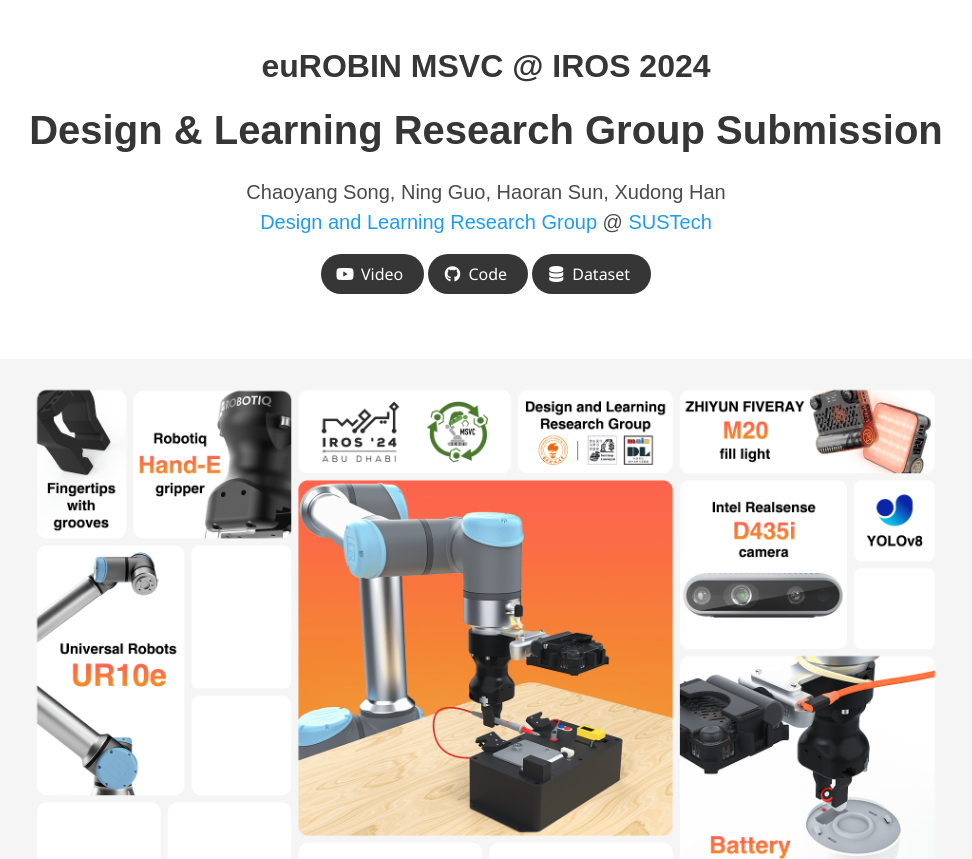
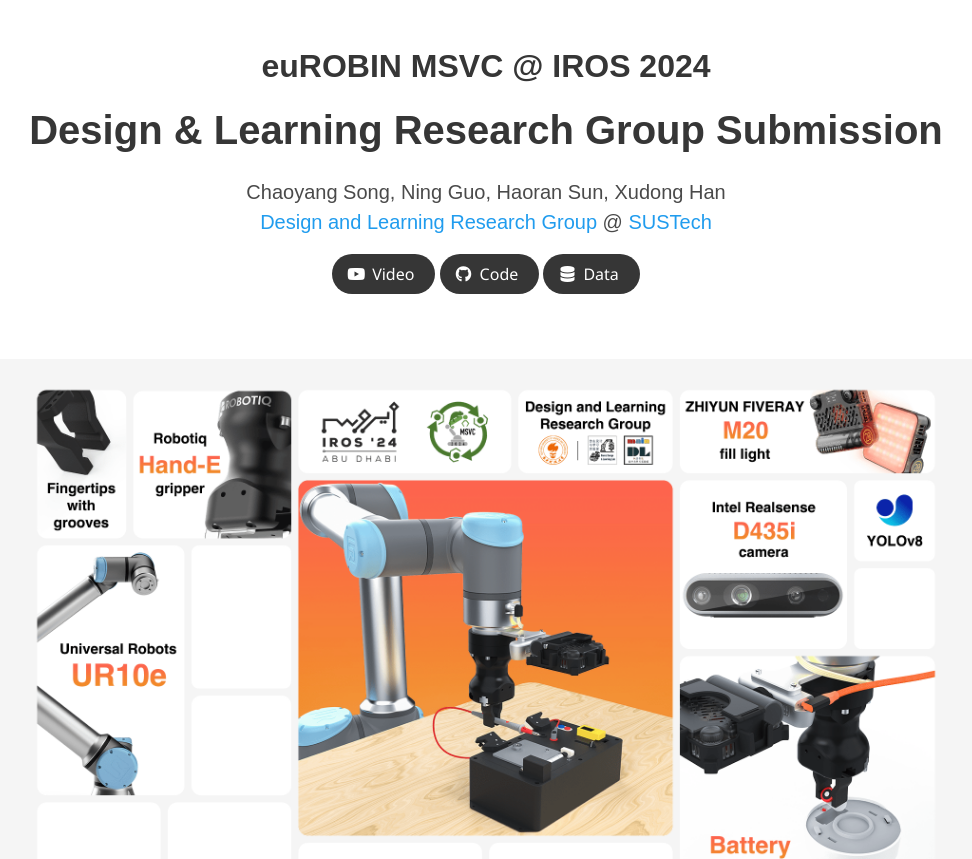
Before and after one commit to msvc-dlrg/msvc-dlrg.github.io, a plain HTML site: page index.html in a window 1280 px wide. Shown: the top 859 px of the page, without its empty margins (154-1126 px from the left). Drawn offline with nearby package versions, Linux system fonts and the light colour scheme; some icons are missing; a web font is replaced by a local one.

Commit message:
modified:   index.html

```diff
--- a/index.html
+++ b/index.html
@@ -79,14 +79,14 @@
                     <span>Code</span>
                     </a>
                 </span>
-                <!-- Dataset Link. -->
+                <!-- Data Link. -->
                 <span class="link-block">
                   <a href=""
                      class="external-link button is-normal is-rounded is-dark">
                     <span class="icon">
                       <i class="fas fa-database"></i>
                     </span>
-                    <span>Dataset</span>
+                    <span>Data</span>
                   </a>
                 </span>
               </div>
```
